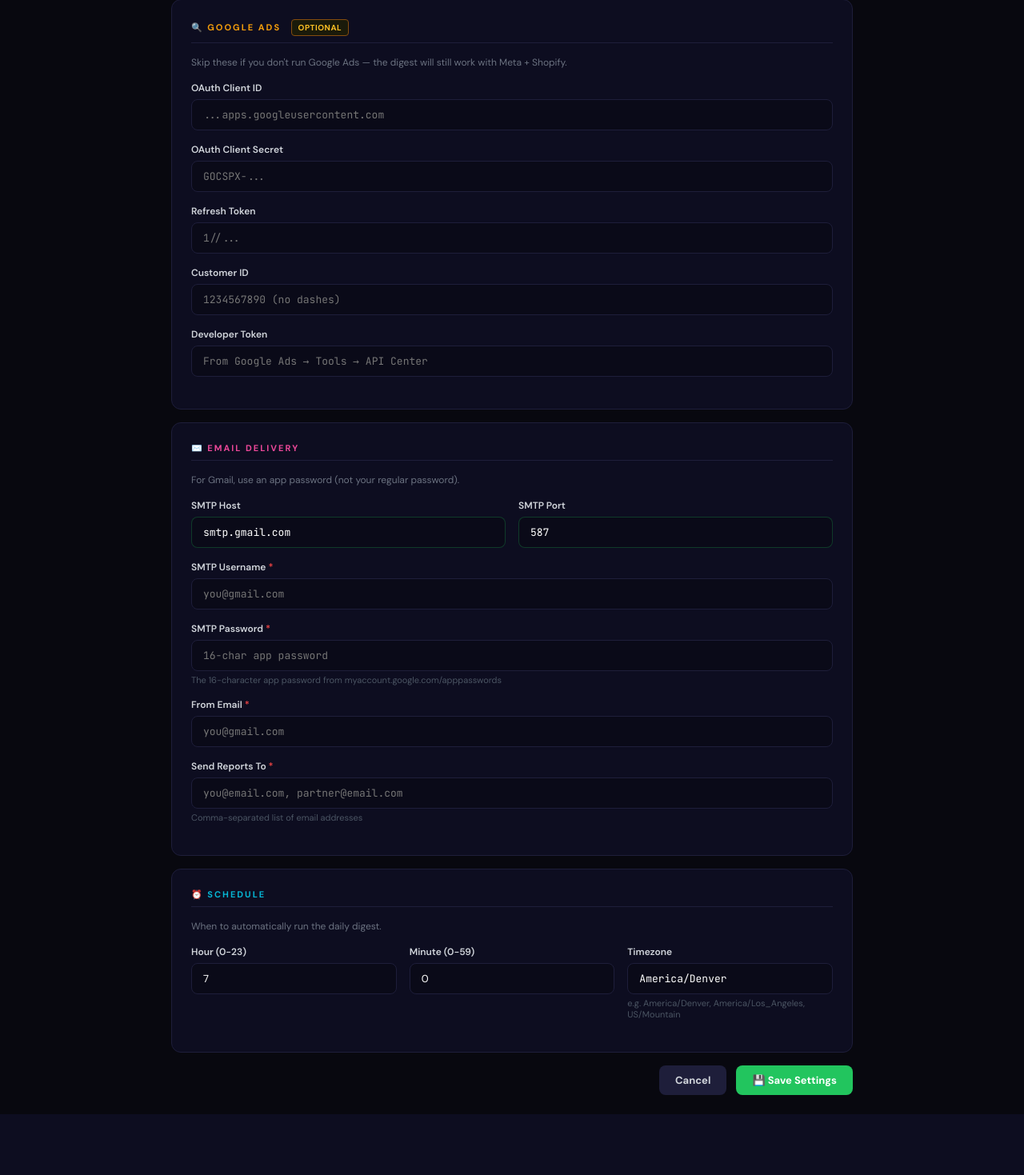
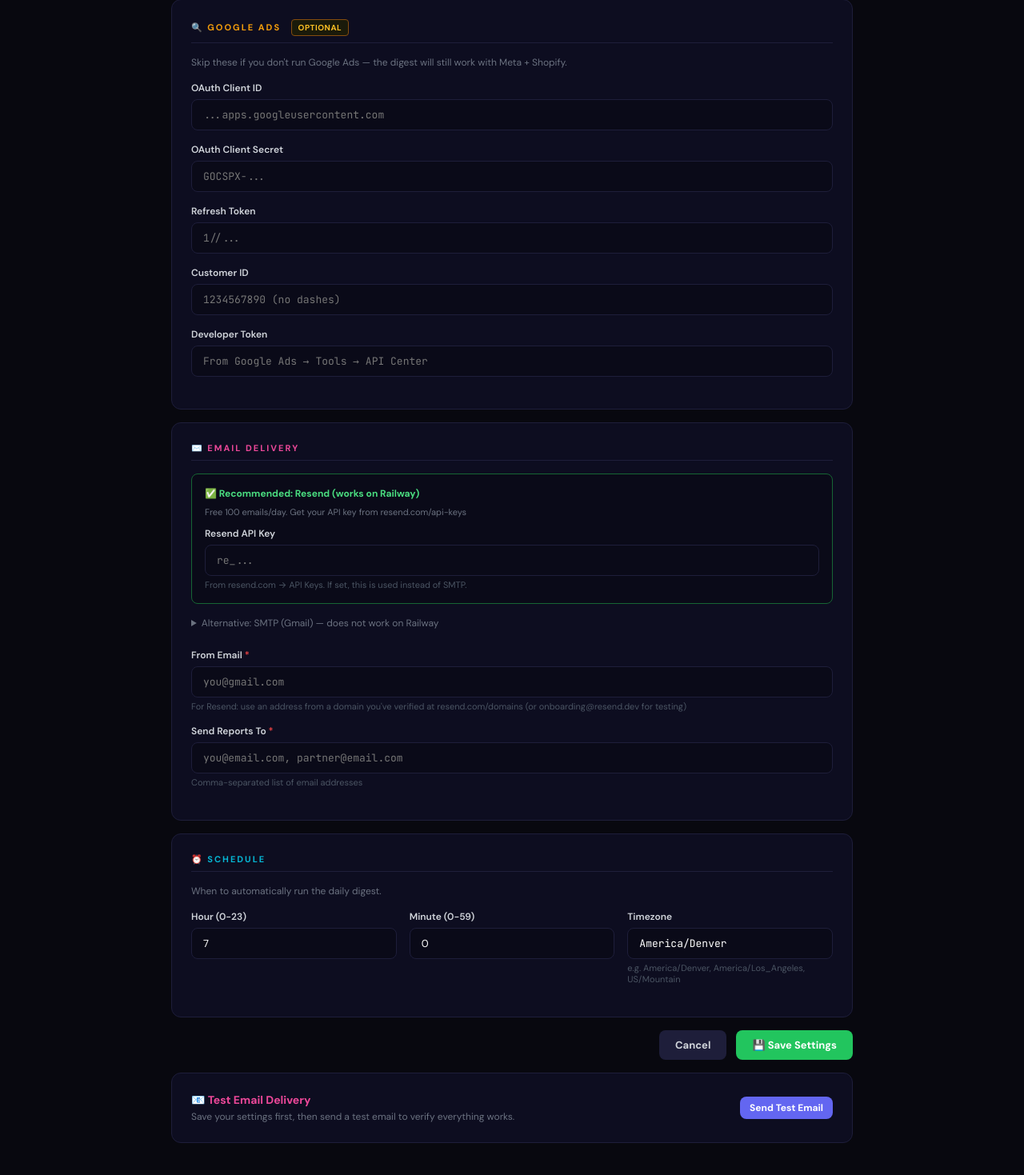
Before and after one commit to pkhart-tpz/ads-digest, a Flask app: page /settings in a window 1280 px wide. Shown: the part 1302-2771 px from the top of the page at 80% size. Before the commit the page ends 2695 px from the top, so only its background shows below. Run offline with Flask 3, Linux system fonts and the light colour scheme; parts of the project's set-up code (start-up, migrations or seed data) failed here and were passed over.

Commit message:
Update settings.html

```diff
--- a/templates/settings.html
+++ b/templates/settings.html
@@ -101,7 +101,24 @@
     <!-- Email -->
     <div class="card">
         <div class="section-title" style="color:#ec4899;">✉️ Email Delivery</div>
-        <p style="font-size:12px;color:#6b7280;margin-bottom:16px;">For Gmail, use an app password (not your regular password).</p>
+
+        <!-- Resend (recommended for Railway) -->
+        <div style="background:#0a0a18;border:1px solid #166534;border-radius:8px;padding:16px;margin-bottom:16px;">
+            <div style="font-size:12px;font-weight:700;color:#4ade80;margin-bottom:8px;">✅ Recommended: Resend (works on Railway)</div>
+            <p style="font-size:11px;color:#6b7280;margin-bottom:12px;">Free 100 emails/day. Get your API key from resend.com/api-keys</p>
+            <div class="form-group" style="margin-bottom:0;">
+                <label class="form-label">Resend API Key</label>
+                <input type="password" name="RESEND_API_KEY" class="form-input {{ 'has-value' if settings.RESEND_API_KEY }}" value="{{ settings.RESEND_API_KEY }}" placeholder="re_...">
+                <div class="form-help">From resend.com → API Keys. If set, this is used instead of SMTP.</div>
+                {% if masked.RESEND_API_KEY and settings.RESEND_API_KEY %}
+                    <div class="form-help">Current: {{ masked.RESEND_API_KEY }}</div>
+                {% endif %}
+            </div>
+        </div>
+
+        <!-- SMTP fallback -->
+        <details style="margin-bottom:12px;">
+            <summary style="font-size:12px;color:#6b7280;cursor:pointer;margin-bottom:12px;">Alternative: SMTP (Gmail) — does not work on Railway</summary>
         <div style="display:grid;grid-template-columns:1fr 1fr;gap:16px;">
             <div class="form-group">
                 <label class="form-label">SMTP Host</label>
@@ -124,9 +141,12 @@
                 <div class="form-help">Current: {{ masked.SMTP_PASSWORD }}</div>
             {% endif %}
         </div>
+        </details>
+
         <div class="form-group">
             <label class="form-label">From Email <span style="color:#ef4444">*</span></label>
             <input type="text" name="FROM_EMAIL" class="form-input {{ 'has-value' if settings.FROM_EMAIL }}" value="{{ settings.FROM_EMAIL }}" placeholder="you@gmail.com">
+            <div class="form-help">For Resend: use an address from a domain you've verified at resend.com/domains (or onboarding@resend.dev for testing)</div>
         </div>
         <div class="form-group">
             <label class="form-label">Send Reports To <span style="color:#ef4444">*</span></label>
@@ -163,4 +183,17 @@
     </div>
 
 </form>
+
+<!-- Test Email (separate form, outside settings form) -->
+<div class="card" style="margin-top:16px;">
+    <div style="display:flex;align-items:center;justify-content:space-between;">
+        <div>
+            <div style="font-size:14px;font-weight:700;color:#ec4899;">📧 Test Email Delivery</div>
+            <div style="font-size:12px;color:#6b7280;margin-top:4px;">Save your settings first, then send a test email to verify everything works.</div>
+        </div>
+        <form method="POST" action="{{ url_for('test_email') }}">
+            <button type="submit" class="btn btn-primary btn-sm">Send Test Email</button>
+        </form>
+    </div>
+</div>
 {% endblock %}
```
